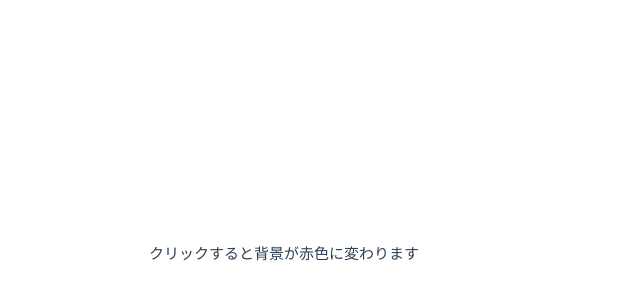
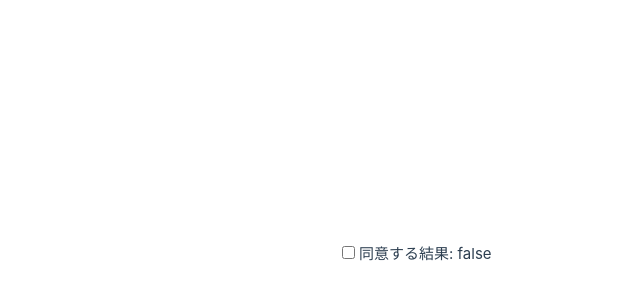
Before and after one commit to chameleon05119/hello-vue, a Vue app: page / in a window 1280 px wide. Shown: the part 146-446 px from the top of the page, without its empty margins (221-861 px from the left). Built offline with nearby package versions, Linux system fonts and the light colour scheme.

Commit message:
v-modelの学習

```diff
--- a/src/App.vue
+++ b/src/App.vue
@@ -1,12 +1,11 @@
 <script setup lang="ts">
 import { ref } from 'vue'
-const bgColor = ref('white')
-const onChengeColor = (color: string): void => {
-  bgColor.value = color
-}
+const isAgreed = ref(false)
 </script>
 <template>
-  <p v-on:click="onChengeColor('red')" :style="{ backgroundColor: bgColor }">
-    クリックすると背景が赤色に変わります
-  </p>
+  <label>
+    <input type="checkbox" v-model="isAgreed" />
+    同意する
+  </label>
+  <p>結果: {{ isAgreed }}</p>
 </template>
```
